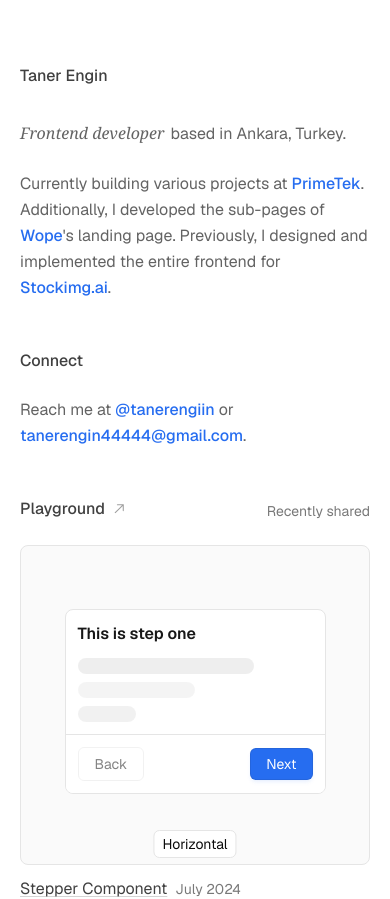
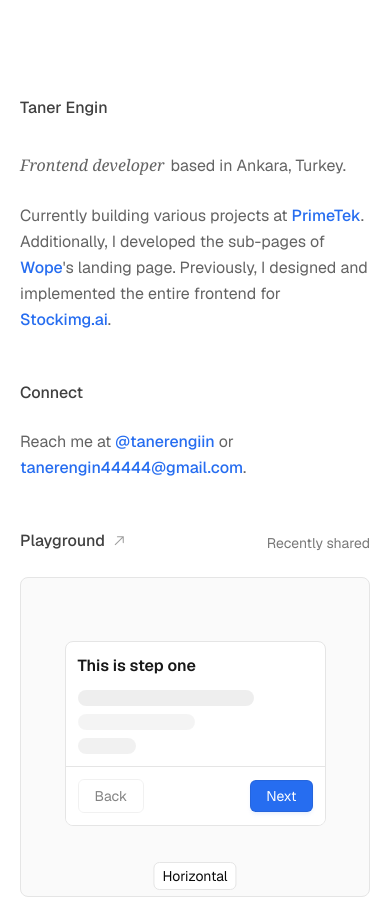
Before and after one commit to tanerengiiin/taner.dev, a Next.js app: page / in a window 390 px wide. Shown: the top 899 px of the page. Built offline with nearby package versions, Linux system fonts and the light colour scheme.

Commit message:
add padding to top

```diff
--- a/app/layout.tsx
+++ b/app/layout.tsx
@@ -19,14 +19,14 @@
       <LayoutClient>
         <body className={GeistSans.className} style={GeistSans.style}>
           <div className="max-w-xl lg:max-w-[1024px] mx-auto px-5">
-            <main className="relative flex flex-col lg:grid lg:grid-cols-[192px_1fr_192px] mx-auto pt-8 sm:pt-20 lg:pt-40 pb-28 gap-x-8">
+            <main className="relative flex flex-col lg:grid lg:grid-cols-[192px_1fr_192px] mx-auto pt-16 sm:pt-20 lg:pt-40 pb-28 gap-x-8">
               <div className="w-full lg:sticky lg:top-40 lg:mb-0 mb-8">
                 <Navbar />
               </div>
               {children}
             </main>
           </div>
-          <div className="fixed top-0 w-full h-[60px] lg:h-[80px] backdrop-blur-sm z-30 [mask-image:linear-gradient(to_top,rgba(255,255,255,0)_0%,rgba(255,255,255,1)_90%)]" />
+          <div className="fixed top-0 w-full h-[60px] lg:h-[80px] backdrop-blur-sm z-30 [mask-image:linear-gradient(to_top,rgba(255,255,255,0)_0%,rgba(255,255,255,1)_75%)]" />
         </body>
       </LayoutClient>
     </html>
```
